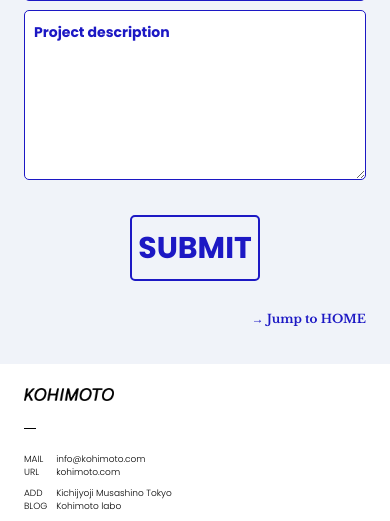
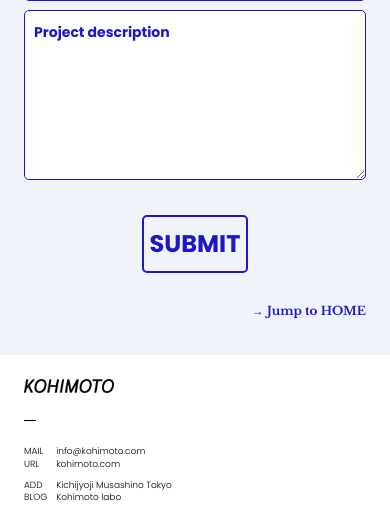
Before and after one commit to kohimoto/kohimoto, a PHP site: page /contact/ in a window 390 px wide. Shown: the part 948-1469 px from the top of the page. Run offline with PHP 8.4, Linux system fonts and the light colour scheme; some libraries are stand-ins or nearby versions.

Commit message:
contact bottom

```diff
--- a/css/style.css
+++ b/css/style.css
@@ -1370,6 +1370,7 @@ span:not(.conf_input) .mCSB_draggerContainer {
 }
 @media (max-width: 416px) {
   #spectrumPlugin button {
+    font-size: 2em;
     margin: 0 5px;
     padding: 10px 6px;
   }
```
